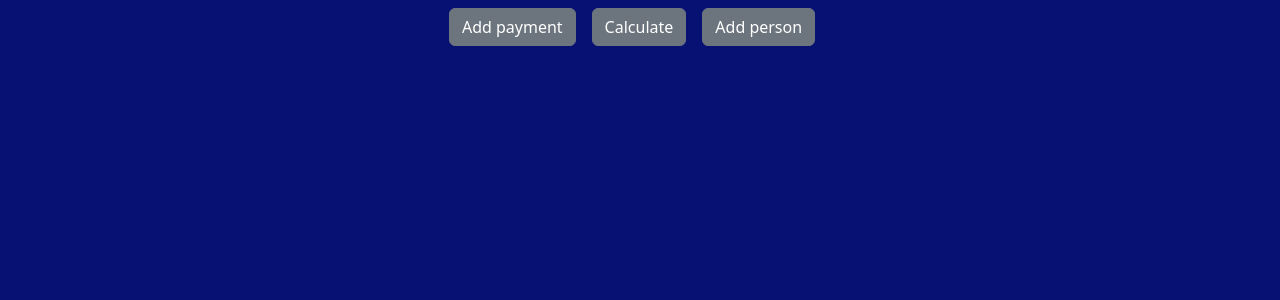
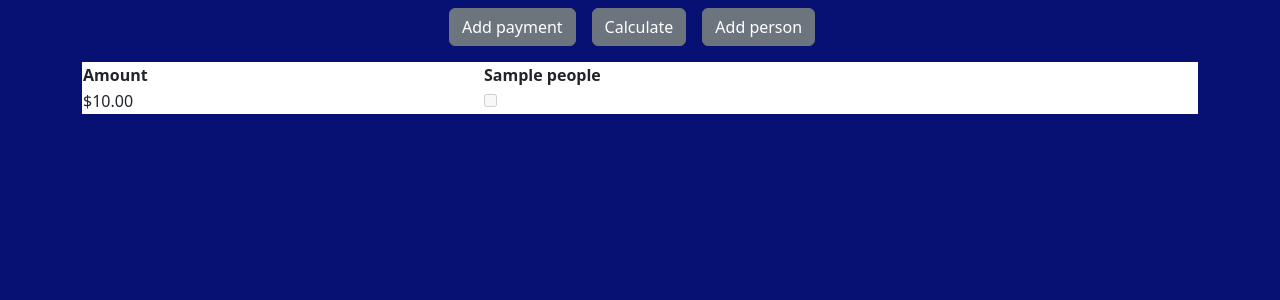
Before and after one commit to michaelzhan1/fairshare, a Flask app: page / in a window 1280 px wide. Shown: the part 90-390 px from the top of the page. Run offline with Flask 3, Linux system fonts and the light colour scheme; tables that the repository leaves empty hold one stand-in row (values such as "Sample post").

Commit message:
Add table render

```diff
--- a/app/routes.py
+++ b/app/routes.py
@@ -39,6 +39,12 @@ def get_people():
     return jsonify(names=[p[0] for p in people])
 
 
+@app.route('/get_payments', methods=['POST'])
+def get_payments():
+    payments = db.session.query(Payments.amount, Payments.payer, Payments.involved).all()
+    return jsonify(payments=[{'amount': p[0], 'payer': p[1], 'involved': p[2]} for p in payments])
+
+
 @app.route('/calculate', methods=['POSt'])
 def calculate():
     raw_people = db.session.query(People.name).all()
--- a/app/static/css/styles.css
+++ b/app/static/css/styles.css
@@ -70,3 +70,12 @@ body {
 #calculate-body p {
     margin-bottom: 5px;
 }
+
+.custom-checkbox {
+    opacity: 1;
+    pointer-events: none;
+}
+
+.highlight {
+    background-color: #4CAF50;
+}
--- a/app/static/js/functions.js
+++ b/app/static/js/functions.js
@@ -10,3 +10,9 @@ async function getDebts() {
   let data = await response.json();
   return data.debts;
 }
+
+async function getPayments() {
+  let response = await fetch('/get_payments', {method: 'POST'});
+  let data = await response.json();
+  return data.payments;
+}
--- a/app/static/js/load.js
+++ b/app/static/js/load.js
@@ -1,5 +1,44 @@
 const table = document.getElementById('table');
 
 window.addEventListener('load', function() {
+  people = getPeople();
+  // create a header row for the table with the names of the people
+  people.then(people => {
+    let headerRow = document.createElement('tr');
+    let headerCell = document.createElement('th');
+    headerCell.textContent = 'Amount';
+    headerRow.appendChild(headerCell);
+    people.forEach(person => {
+      headerCell = document.createElement('th');
+      headerCell.textContent = person;
+      headerRow.appendChild(headerCell);
+    });
+    table.appendChild(headerRow);
+  });
 
+  // create a row for each payment with the amount, and checkboxes for each person. check the boxes if the person was involved in the payment, and disable them. highlight the cell if the person paid for the payment.
+  getPayments().then(payments => {
+    payments.forEach(payment => {
+      let row = document.createElement('tr');
+      let cell = document.createElement('td');
+      cell.textContent = `$${payment.amount.toFixed(2)}`;
+      row.appendChild(cell);
+      people.then(people => {
+        people.forEach(person => {
+          cell = document.createElement('td');
+          let checkbox = document.createElement('input');
+          checkbox.type = 'checkbox';
+          checkbox.disabled = true;
+          checkbox.checked = payment.involved.includes(person);
+          checkbox.classList.add('custom-checkbox');
+          if (payment.payer == person) {
+            cell.classList.add('highlight');
+          }
+          cell.appendChild(checkbox);
+          row.appendChild(cell);
+        });
+        table.appendChild(row);
+      });
+    });
+  });
 });
--- a/app/templates/index.html
+++ b/app/templates/index.html
@@ -28,7 +28,7 @@
     <button type="button" id="new-person-btn" class="btn btn-secondary me-3">Add person</button>
   </div>
   <div class="container" id="main">
-    <table class="table table-striped table-hover bg-white" id="table">
+    <table class="table table-striped table-hover bg-white align-center m-auto" id="table">
     </table>
   </div>
 
```
